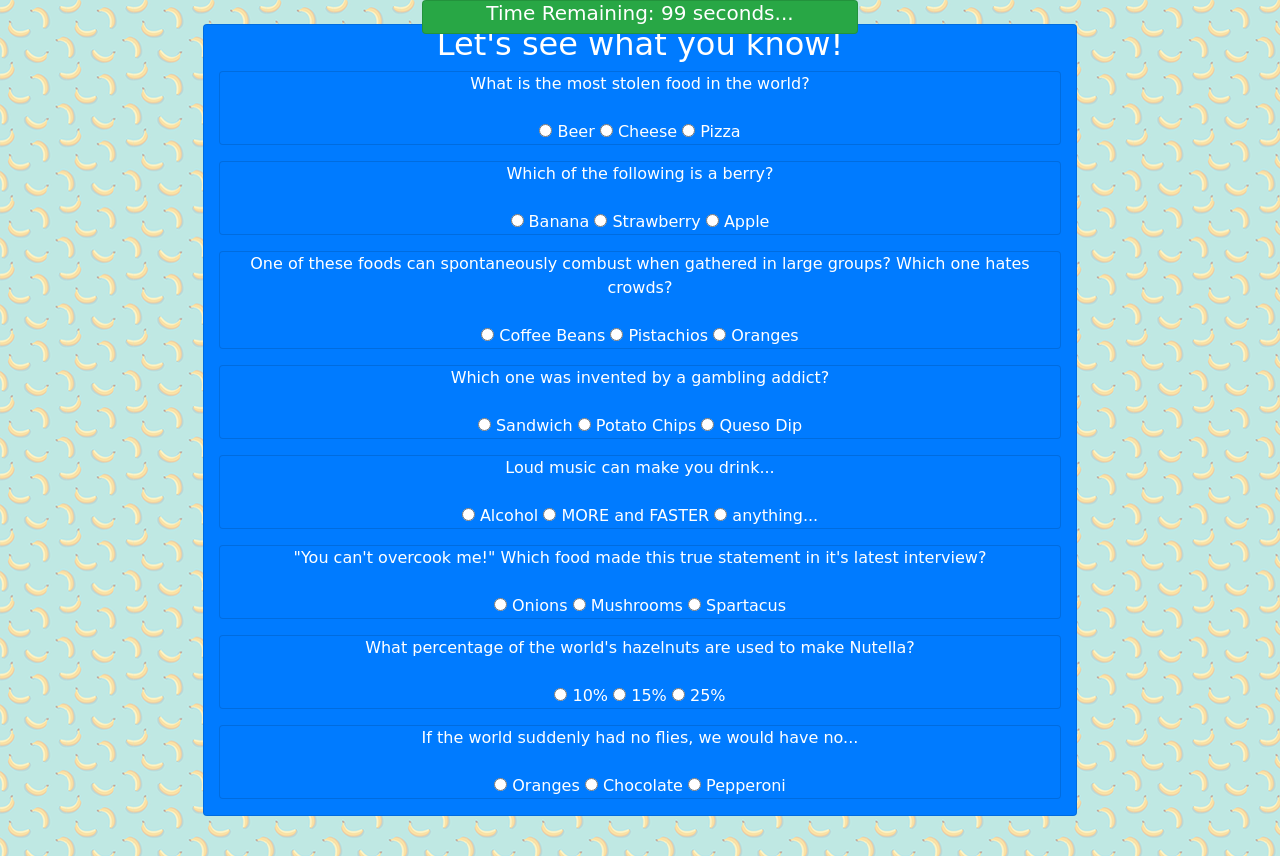
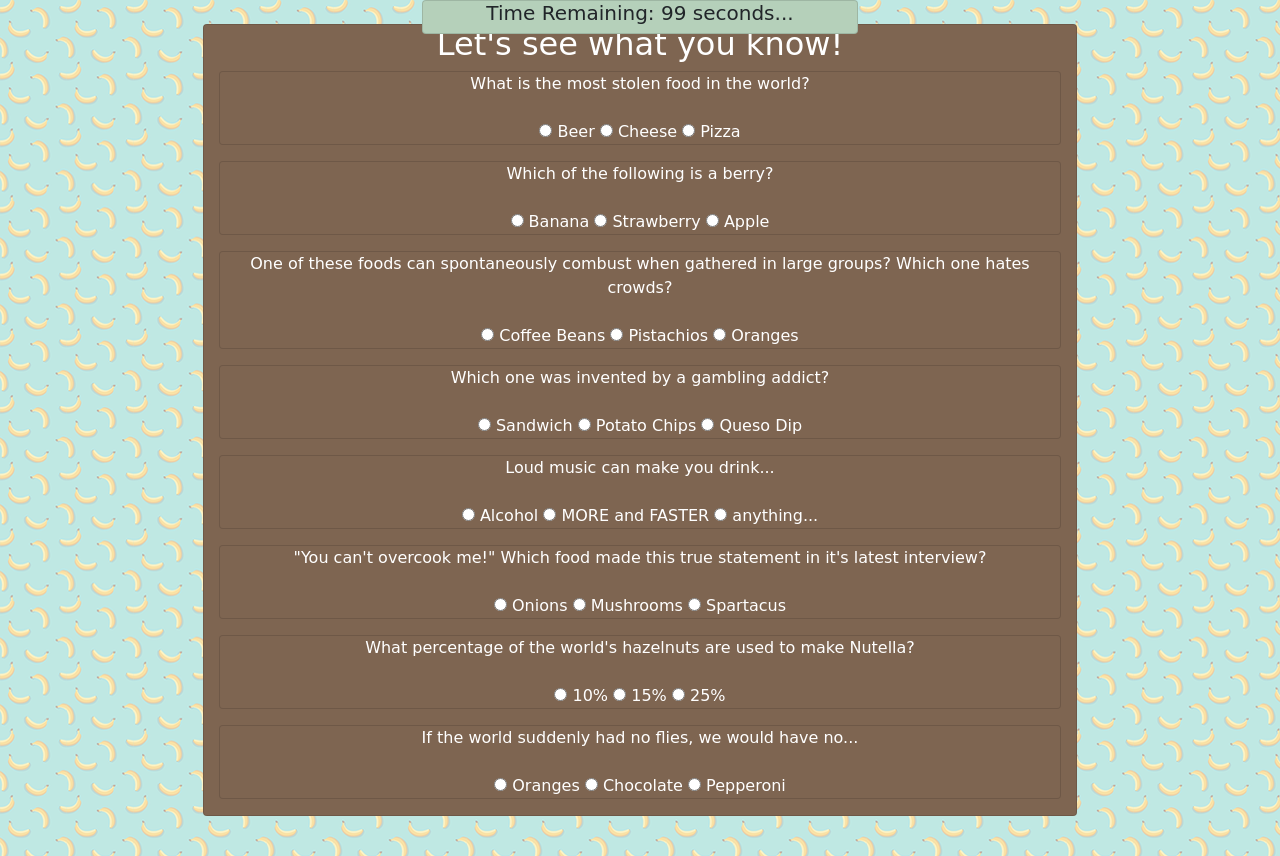
Before and after one commit to NideverJoe/TriviaGame, a plain HTML site: page index.html in a window 1280 px wide. Both pictures are taken after a click on the button "Start Quiz". Drawn offline with nearby package versions, Linux system fonts and the light colour scheme; a web font is replaced by a local one.

Commit message:
color scheme updated

```diff
--- a/index.html
+++ b/index.html
@@ -27,7 +27,7 @@
         <div id="initialscreen">
             <div class="row">
                 <div class="col-md-2"></div>
-                <div class="col-md-8 mb-3 card bg-danger text-center text-white">
+                <div class="col-md-8 mb-3 card text-center text-white" style="background-color: #FE7E33">
                     <h1>Food Fun Trivia</h1>
                     <h4>You "butter" believe it!</h4>
                     <div class="row mb-3">
@@ -45,23 +45,23 @@
         <div id=gamescreen>
             <div class="row fixed-top">
                 <div class="col-md-4"></div>
-                <div class="col-md-4 mb-3 card bg-success text-center text-white">
+                <div class="col-md-4 mb-3 card text-center"  style="background-color: #B5D0BA">
                     <h5>Time Remaining: <span id="timeremain"> </span> seconds...</h5>
                 </div>
                 <div class="col-md-4"></div>
             </div>
             <div class="row">
                 <div class="col-md-2"></div>
-                <div class="col-md-8 mb-3 card bg-primary text-center text-white">
+                <div class="col-md-8 ma-3 mb-3 card text-center text-white" style="background-color: #7E6551">
                     <h2>Let's see what you know!</h2>
-                    <div id="q1" class="qa card mb-3 text-white bg-primary text text-center">
+                    <div id="q1" class="qa card mb-3 text-white text text-center" style="background-color: #7E6551">
                         <div>What is the most stolen food in the world?</div>
                         <br>
                         <span> <input type="radio" name="q1a" value="1"> Beer
                             <input type="radio" name="q1a" value="2"> Cheese
                             <input type="radio" name="q1a" value="3"> Pizza </span>
                     </div>
-                    <div id="q2" class="qa card mb-3 text-white bg-primary text text-center">
+                    <div id="q2" class="qa card mb-3 text-white text text-center" style="background-color: #7E6551">
                             <div>Which of the following is a berry?</div>
                         <br>
 
@@ -69,7 +69,7 @@
                             <input type="radio" name="q2a" value="2"> Strawberry
                             <input type="radio" name="q2a" value="3"> Apple </span>
                     </div>
-                    <div id="q3" class="qa card mb-3 text-white bg-primary text text-center">
+                    <div id="q3" class="qa card mb-3 text-white text text-center" style="background-color: #7E6551">
                             <div>One of these foods can spontaneously combust when gathered in large groups? Which one hates
                             crowds?</div>
                         <br>
@@ -77,21 +77,21 @@
                             <input type="radio" name="q3a" value="2"> Pistachios
                             <input type="radio" name="q3a" value="3"> Oranges </span>
                     </div>
-                    <div id="q4" class="qa card mb-3 text-white bg-primary text text-center">
+                    <div id="q4" class="qa card mb-3 text-white text text-center" style="background-color: #7E6551">
                             <div>Which one was invented by a gambling addict?</div>
                         <br>
                         <span> <input type="radio" name="q4a" value="1"> Sandwich
                             <input type="radio" name="q4a" value="2"> Potato Chips
                             <input type="radio" name="q4a" value="3"> Queso Dip </span>
                     </div>
-                    <div id="q5" class="qa card mb-3 text-white bg-primary text text-center">
+                    <div id="q5" class="qa card mb-3 text-white text text-center" style="background-color: #7E6551">
                             <div>Loud music can make you drink...</div>
                         <br>
                         <span> <input type="radio" name="q5a" value="1"> Alcohol
                             <input type="radio" name="q5a" value="2"> MORE and FASTER
                             <input type="radio" name="q5a" value="3"> anything... </span>
                     </div>
-                    <div id="q6" class="qa card mb-3 text-white bg-primary text text-center">
+                    <div id="q6" class="qa card mb-3 text-white text text-center" style="background-color: #7E6551">
                             <div>"You can't overcook me!" Which food made this true statement in it's latest interview?
                         </div>
                         <br>
@@ -99,14 +99,14 @@
                             <input type="radio" name="q6a" value="2"> Mushrooms
                             <input type="radio" name="q6a" value="3"> Spartacus </span>
                     </div>
-                    <div id="q7" class="qa card mb-3 text-white bg-primary text text-center">
+                    <div id="q7" class="qa card mb-3 text-white text text-center" style="background-color: #7E6551">
                             <div>What percentage of the world's hazelnuts are used to make Nutella?</div>
                         <br>
                         <span> <input type="radio" name="q7a" value="1"> 10%
                             <input type="radio" name="q7a" value="2"> 15%
                             <input type="radio" name="q7a" value="3"> 25% </span>
                     </div>
-                    <div id="q8" class="qa card mb-3 text-white bg-primary text text-center">
+                    <div id="q8" class="qa card mb-3 text-white text text-center" style="background-color: #7E6551">
                             <div>If the world suddenly had no flies, we would have no...</div>
                         <br>
                         <span> <input type="radio" name="q8a" value="1"> Oranges
@@ -122,18 +122,18 @@
         <div id=resultscreen>
             <div class="row mb-3">
                 <div class="col-md-2"></div>
-                <div class="col-md-8 mb-3 card bg-success text-center text-white">
+                <div class="col-md-8 mb-3 card text-center text-white" style="background-color: #C0C860">
                     <h2>RESULTS</h2>
                     <div class="col-md-2"></div>
 
                     <div class="qa row mb-1">
-                        <div class="col-md-4 mb-1 card bg-info text-center text-white">Correct: <div id="correcttotal">
+                        <div class="col-md-4 mb-1 card text-center text-white"  style="background-color: #FE7E33">Correct: <div id="correcttotal">
                                 placeholder</div>
                         </div>
-                        <div class="col-md-4 mb-1 card bg-info text-center text-white">Incorrect: <div
+                        <div class="col-md-4 mb-1 card text-center text-white"  style="background-color: #FE7E33">Incorrect: <div
                                 id="incorrecttotal">placeholder</div>
                         </div>
-                        <div class="col-md-4 mb-1 card bg-info text-center text-white">Unanswered: <div
+                        <div class="col-md-4 mb-1 card text-center text-white"  style="background-color: #FE7E33">Unanswered: <div
                                 id="unansweredtotal">placeholder</div>
                         </div>
                     </div>
@@ -148,7 +148,7 @@
             </div>
             <div class="qa row mb-3">
                 <div class="col-md-2"></div>
-                <div class="col-md-8 mb-3 card bg-success text-center text-white">
+                <div class="col-md-8 mb-3 card text-center text-white" style="background-color: #C0C860">
                     <h2>Find these facts and more! <p><a
                                 href="https://www.boredpanda.com/interesting-food-facts-lorcan-fearon/?utm_source=google&utm_medium=organic&utm_campaign=organic">More
                                 Food Facts</a></h2>
```
Lines whose indentation alone changed are shown as unchanged.
